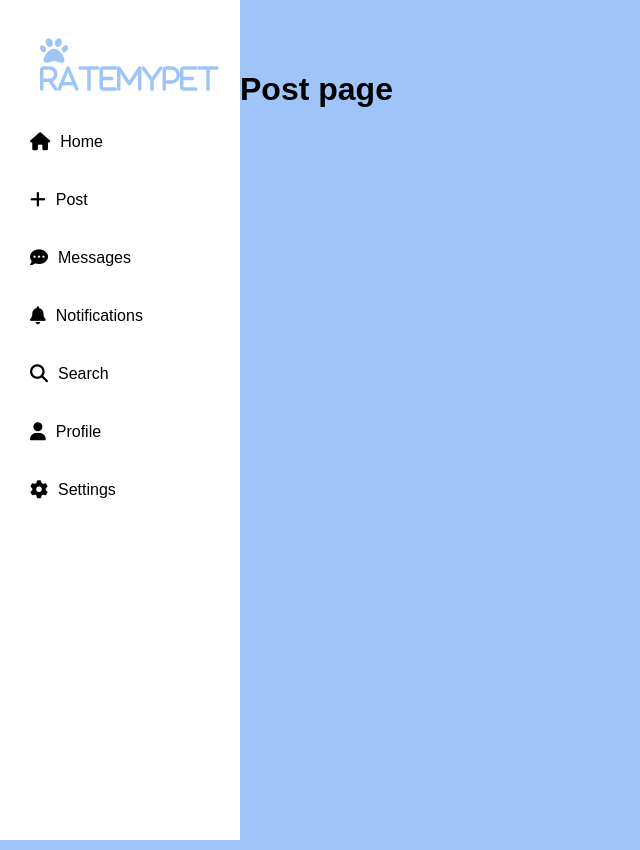
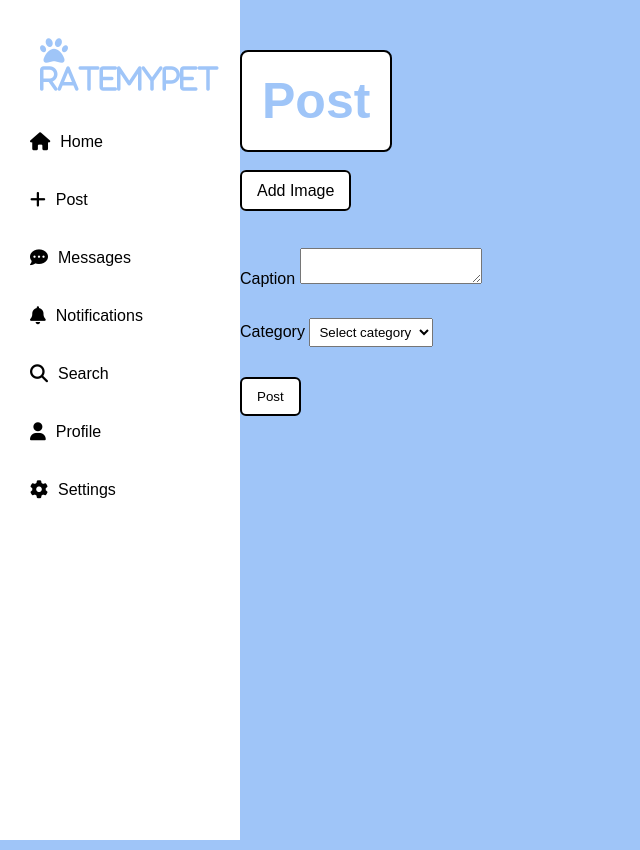
Before and after one commit to sb-fzqk/ratemypet_project, a Django app: page /post/ in a window 1280 px wide. Shown: the whole page, without its empty margins (0-640 px from the left). Run offline with Django 3.2, Linux system fonts and the light colour scheme; the visitor is signed in with stand-in values (Sample User, id 1).

Commit message:
update styles and post

```diff
--- a/static/css/styles.css
+++ b/static/css/styles.css
@@ -88,6 +88,8 @@
     align-items: flex-start;
 }
 
+/* home page */
+
 .feed {
     width: 400px;
 }
@@ -157,8 +159,52 @@
 }
 
 .post-comment{
-    background:white;
+    background-color:white;
     border:2px solid #333;
     padding:8px;
     margin-top:5px;
 }
+
+/* post page */
+
+.upload{
+    margin-top: 30px;
+    margin-bottom: 30px;
+}
+
+.upload-btn{
+    background: white;
+    border: 2px solid black;
+    padding:10px 15px;
+    border-radius:6px;
+    cursor:pointer;
+}
+
+.upload-btn:hover {
+    background-color: #9FC5F8;
+    border-radius: 5px;
+}
+
+#preview{
+    display: block;
+    margin-top: 15px;
+    border-radius: 6px;
+}
+
+.caption{
+    margin-bottom: 30px;
+    font-style: bold;
+}
+
+.textarea{
+    width: 300px;
+    height: 80px;
+}
+
+.category{
+    margin-bottom: 30px;
+}
+
+select{
+    padding: 5px;
+}
--- a/templates/ratemypet/post.html
+++ b/templates/ratemypet/post.html
@@ -6,6 +6,73 @@
 {% endblock %}
 
 {% block body_block %}
-<h1>Post page</h1>
+    <div class="feed">
+    <h1> Post</h1>
+
+    <form method="add" enctype="multipart/form-data" onsubmit="return validateForm()">
+        {% csrf_token %}
+
+        <div class="upload">
+            <label class="upload-btn">
+                Add Image
+                <input type="file" name="image" id="image-input" hidden>
+            </label>
+
+            <img id="preview" style="display: none; max-width: 250px; margin-top: 15px;">
+
+            <br><br>
+
+        </div>
+
+        <div class="caption">
+            <label>Caption</label>
+            <textarea name="caption" id="caption-input"></textarea>
+        </div>
+
+        <div class="category">
+            <label>Category</label>
+            <select name="category" id="category-select">
+                <option value="" disabled selected>Select category</option>
+                <option>Dog</option>
+                <option>Cat</option>
+                <option>Rabbit</option>
+                <option>Other</option>
+            </select>
+        </div>
+
+        <!-- connect it to the database -->
+
+        <button type="submit" class="upload-btn"> Post </button>
+
+    </form>
+    </div>
+
+    <script>
+        function validateForm() {
+            const imageInput = document.getElementById('image-input');
+            const captionInput = document.getElementById('caption-input');
+            const categorySelect = document.getElementById('category-select');
+
+            if (!imageInput.files[0] || !captionInput.value.trim() || !categorySelect.value) {
+                alert('Please fill in all the requirements');
+                return false;
+            }
+
+            return true
+        }
+
+        document.getElementById('image-input').addEventListener('change', function(event) {
+            const file = event.target.files[0];
+            if (file) {
+                const reader = new FileReader();
+                reader.onload = function(e) {
+                    const preview = document.getElementById('preview');
+                    preview.src = e.target.result;
+                    preview.style.display = 'block';
+                };
+                reader.readAsDataURL(file);
+            }
+        });
+    </script>
 
 {% endblock %}
```
